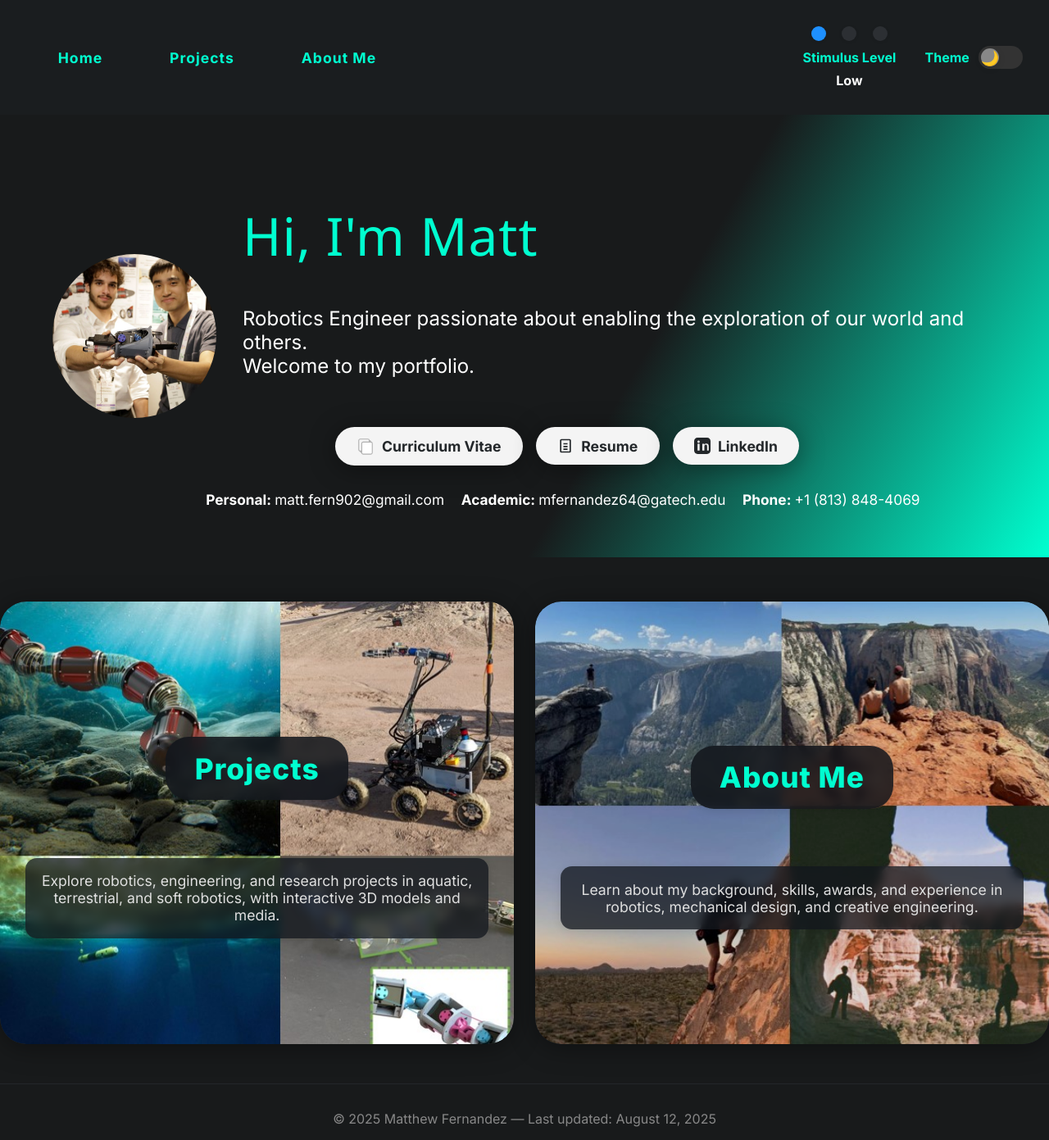
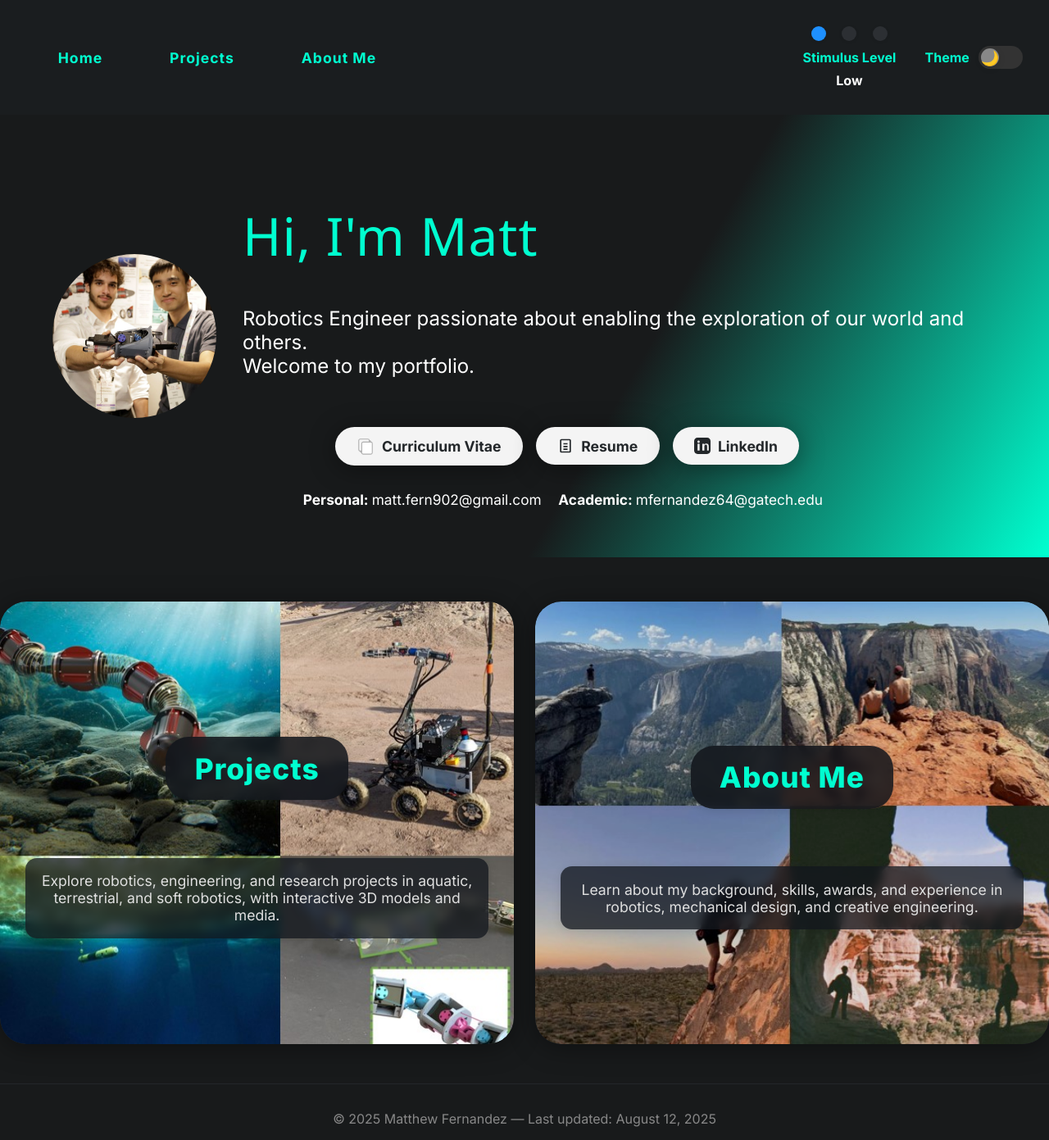
Before and after one commit to mattfern902/mattsPortfolioWebsite, a Jekyll site: the page built from index.md, in a window 1280 px wide. Shown: the whole page at 82% size. Built offline with Jekyll 4.4.1, drawn with Linux system fonts in a browser that asks for light colours.

Commit message:
phone number cleanse

```diff
--- a/_layouts/home.html
+++ b/_layouts/home.html
@@ -30,7 +30,6 @@ layout: default
       <div class="contact-info" style="display:flex;flex-direction:row;gap:1.2em;align-items:center;justify-content:center;font-size:1.08em;margin-top:0.7em;margin-left:-8em;">
         <div style="color:#fff;font-weight:700;">Personal: <span style="color:#fff;font-weight:400;">matt.fern902@gmail.com</span></div>
         <div style="color:#fff;font-weight:700;">Academic: <span style="color:#fff;font-weight:400;">mfernandez64@gatech.edu</span></div>
-        <div style="color:#fff;font-weight:700;">Phone: <span style="color:#fff;font-weight:400;">+1 (813) 848-4069</span></div>
       </div>
     </div>
   </div>
--- a/_layouts/page.html
+++ b/_layouts/page.html
@@ -116,7 +116,6 @@ layout: default
     <div style="display:flex;flex-direction:row;gap:1.2em;align-items:center;justify-content:center;margin:2em 0 1.5em 0;font-size:1.08em;">
       <div><span class="contact-label" style="font-weight:700;">Personal:</span> <span class="contact-value">matt.fern902@gmail.com</span></div>
       <div><span class="contact-label" style="font-weight:700;">Academic:</span> <span class="contact-value">mfernandez64@gatech.edu</span></div>
-      <div><span class="contact-label" style="font-weight:700;">Phone:</span> <span class="contact-value">+1 (813) 848-4069</span></div>
     </div>
     <div style="display:flex;flex-wrap:wrap;align-items:center;justify-content:space-between;gap:2em;">
       <div style="flex:2;min-width:260px;">
```
Also changed, not shown: 2 other files.
